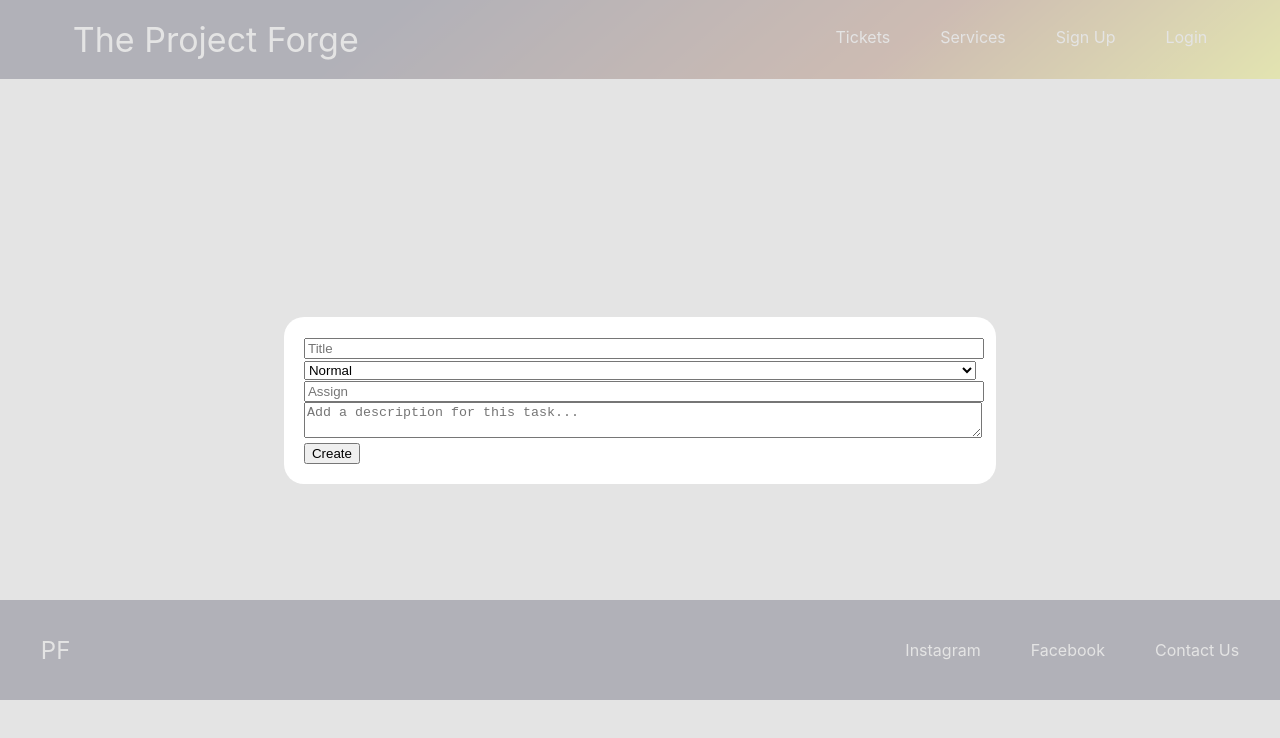
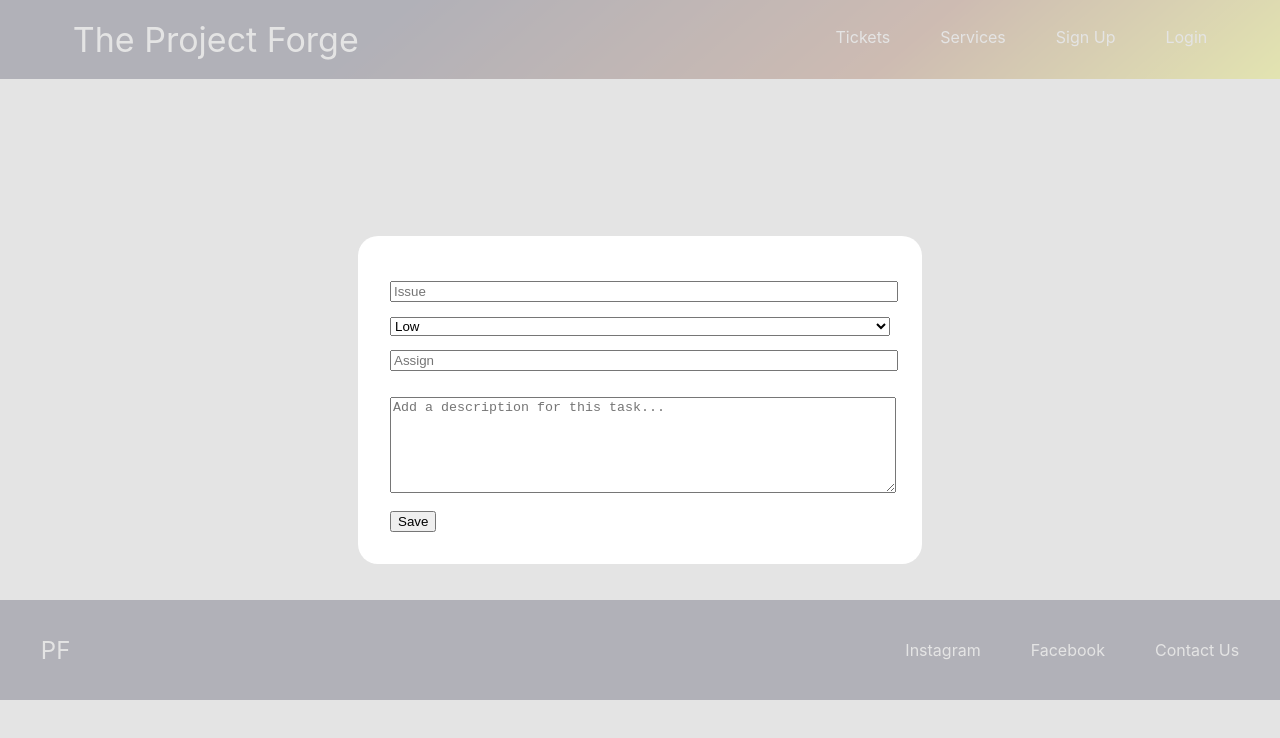
Before and after one commit to RedBrand88/issue-tracker-frontend, a React (Create React App) app: page /view-ticket/edit/1 in a window 1280 px wide. Shown: the top 738 px of the page. Built offline with nearby package versions, Linux system fonts and the light colour scheme.

Commit message:
fix modal styles and onclick prop

```diff
--- a/src/Components/Modal/Modal.js
+++ b/src/Components/Modal/Modal.js
@@ -3,10 +3,14 @@ import React from 'react';
 import styles from './Modal.module.css';
 import cx from 'classnames';
 
+const handleChildClick = (e) => {
+    e.stopPropagation();
+}
+
 const Modal = (props) => {
     return (
         <div onClick={props.onClose} className={cx(styles.backDrop, styles[props.open])}>
-            <div className={styles.modal}>
+            <div onClick={handleChildClick} className={styles.modal}>
                 {props.children}
             </div>
         </div>
--- a/src/Components/Modal/Modal.module.css
+++ b/src/Components/Modal/Modal.module.css
@@ -13,13 +13,9 @@
 
 .modal {
     background: white;
-    min-width: 500px;
-    padding: 20px;
     border-radius: 20px;
-}
-
-.open {
-    display: block;
+    width: 500px;
+    padding: 2em;
 }
 
 .closed {
--- a/src/Components/TicketForm/TicketForm.js
+++ b/src/Components/TicketForm/TicketForm.js
@@ -1,4 +1,5 @@
 import React, { Component } from 'react';
+import axios from 'axios';
 
 import styles from './TicketForm.module.css';
 import TextBox from '../TextBox/TextBox';
@@ -7,7 +8,7 @@ class TicketForm extends Component {
     constructor(props) {
         super(props)
         this.state = {
-            urgency: 'normal',
+            urgency: '',
         }
     }
 
@@ -15,25 +16,58 @@ class TicketForm extends Component {
         this.setState({ urgency: event.target.value });
     }
 
-    handleSubmit = (event) => {
+    handleSubmit = (event, requestType, ticketId) => {
         //look into how this was set up on github
+        const issue = event.target.elements.issue.value;
+        const severity = event.target.elements.severity.value;
+        const assignedTo = event.target.elements.assignedTo.value;
+        const status = 'Open';
+        const description = event.target.elements.description.value;
+        const BASE_URL = 'api.theprojectforge.com';
 
+        switch( requestType ) {
+            case 'post':
+                return axios.post(`http://${BASE_URL}/issue-tracker/api/`, {
+                    issue: issue,
+                    severity: severity,
+                    assignedTo: assignedTo,
+                    status: status,
+                    description: description
+                })
+                .catch(error => console.log(error))
+            case 'put':
+                return axios.put(`http://${BASE_URL}/issue-tracker/api/${ticketId}/`, {
+                    issue: issue,
+                    severity: severity,
+                    assignedTo: assignedTo,
+                    status: status,
+                    description: description
+                })
+                .catch(error => console.log(error))
+            default:
+                console.log('ran defualt case');
+        }
     }
 
     render() {
         return (
             <div className={styles.createForm}>
                 <form onSubmit={this.handleSubmit}>
-                    <TextBox type='text' default='Title' />
-                    <select value={this.state.urgency} onChange={this.handleChange} className={styles.dropDown}>
+                    <input type="text" placeholder="Issue" className={styles.textFields} value={this.props.issue}/>
+                    <select value={this.props.urgency} onChange={this.handleChange} className={styles.dropDown}>
                         <option value="low">Low</option>
                         <option value="normal">Normal</option>
                         <option value="high">High</option>
                         <option value="urgent">Urgent</option>
                     </select>
-                    <TextBox type='text' default='Assign' />
-                    <textarea placeholder="Add a description for this task..." className={styles.textArea} />
-                    <input type="submit" value="Create" />
+                    <input type='text' placeholder='Assign' className={styles.textFields} value={this.props.assignedTo}/>
+                    <textarea
+                        placeholder="Add a description for this task..."
+                        rows='6'
+                        className={styles.textFields}
+                        value={this.props.description}
+                    />
+                    <input type="submit" value={this.props.btnText} />
                 </form>
             </div>
         )
--- a/src/Components/TicketForm/TicketForm.module.css
+++ b/src/Components/TicketForm/TicketForm.module.css
@@ -6,6 +6,7 @@
     min-width: 100%;
 }
 
-.textArea {
+.textFields {
     min-width: 100%;
+    margin: 1em 0;
 }
--- a/src/Containers/TicketDetailView/TicketDetailView.js
+++ b/src/Containers/TicketDetailView/TicketDetailView.js
@@ -77,10 +77,11 @@ class TicketDetailView extends React.Component {
                             <img src={CloseIcon} alt='exit button' />
                         </Link>
                         <Modal open={this.state.open} onClose={this.handleClose}>
-                            <TicketForm btnText='save'
+                            <TicketForm
+                                btnText='save'
                                 id={this.state.ticket.id}
                                 issue={this.state.ticket.issue}
-                                severity={this.state.ticket.severity}
+                                urgency={this.state.ticket.severity}
                                 status={this.state.ticket.status}
                                 assignedTo={this.state.ticket.assignedTo}
                                 description={this.state.ticket.description}
```
